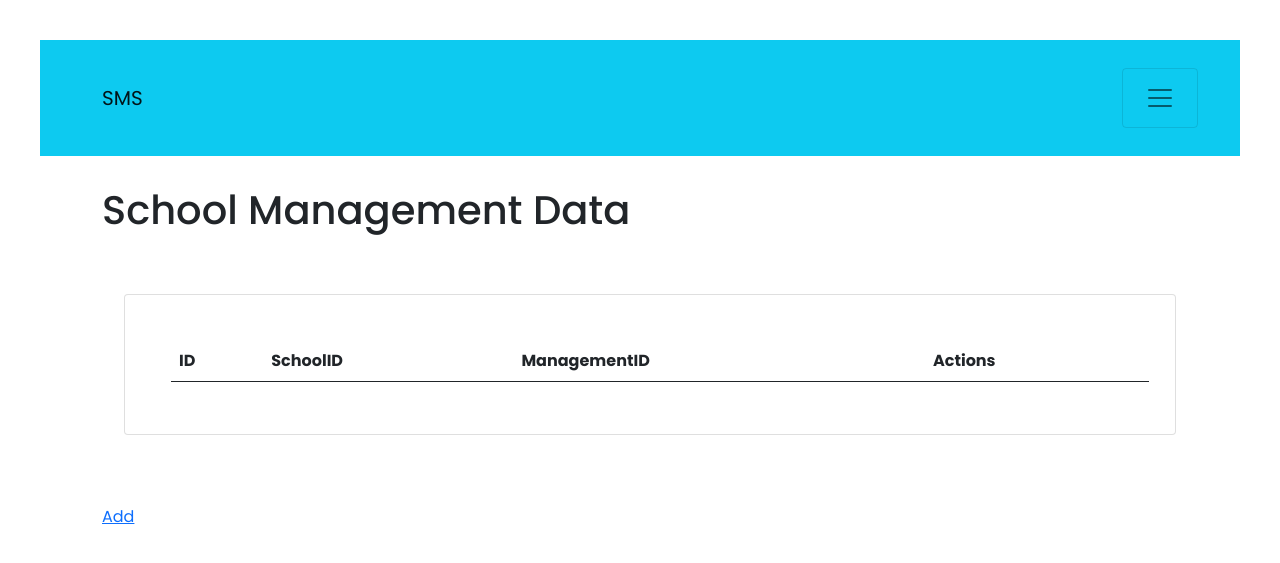
After one commit to santoshshresthasaiju/School-Management-System, a Django app: page /School/sms_list in a window 1280 px wide. The commit adds this page. Shown: the top 563 px of the page. Run offline with Django 5.2, Linux system fonts and the light colour scheme; data that the repository does not hold is empty; some libraries are stand-ins or nearby versions.

Commit message:
sms commited

```diff
--- a/School/models.py
+++ b/School/models.py
@@ -33,5 +33,6 @@ class SchoolManagement(models.Model):
 
 #defining relationship between School and SchoolManagement
 class SchoolManagementSchools(models.Model):
+    schoolmgtschoolID = models.BigIntegerField(primary_key=True)
     school = models.ForeignKey(School, on_delete=models.CASCADE)
     schoolmanagement = models.ForeignKey(SchoolManagement, on_delete=models.CASCADE)
--- a/School/urls.py
+++ b/School/urls.py
@@ -19,8 +19,8 @@ urlpatterns = [
     # path for SchoolManagementSchool
     path('sms_list',views.sms_list, name="sms_list"),
     path('sms_create',views.sms_create, name="sms_create"),
-    path('sms_update/<int:schoolMgtID>',views.sms_update, name="sms_update"),
-    path('sms_delete/<int:schoolMgtID>',views.sms_delete, name="sms_delete"),
+    path('sms_update/<int:schoolmgtschoolID>',views.sms_update, name="sms_update"),
+    path('sms_delete/<int:schoolmgtschoolID>',views.sms_delete, name="sms_delete"),
 
 
 ]
--- a/School/views.py
+++ b/School/views.py
@@ -1,6 +1,6 @@
 from django.shortcuts import get_object_or_404, render, redirect
-from .models import School,SchoolManagement
-from .forms import SchoolForm, SchoolManagementForm
+from .models import School,SchoolManagement,SchoolManagementSchools
+from .forms import SchoolForm, SchoolManagementForm, SMSForm
 from django.contrib import messages
 from django.contrib.auth.decorators import login_required
 
@@ -96,3 +96,42 @@ def mgt_delete(schoolMgtID):
     mgt.delete()
 
     return redirect('School:mgt_list')
+
+#School and Management Curd op
+
+def sms_list(request):
+    management_schools = SchoolManagementSchools.objects.all()
+    return render(request, 'School/sms_list.html',{'management_schools':management_schools})
+
+def sms_create(request):
+
+    if request.method == 'POST':
+        form = SMSForm(request.POST)
+        if form.is_valid():
+            form.save()
+            messages.success(request, 'Management created successfully!')
+            return redirect('School:sms_list')
+    else:
+        form = SMSForm()
+    return render(request, 'School/sms_create.html', {'form': form})
+
+def sms_update(request, schoolmgtschoolID):
+
+    management_schools = SchoolManagementSchools.objects.get(pk=schoolmgtschoolID)
+    form = SMSForm(instance=management_schools)
+
+    if request.method == 'POST':
+        form = SMSForm(request.POST, request.FILES, instance=management_schools)
+        if form.is_valid():
+            form.save()
+            return redirect('School:sms_list')
+    context = {
+        'management_schools':management_schools,
+        'form':SMSForm
+    }
+    return render(request, 'School/sms_update.html', context)
+
+def sms_delete(request, schoolmgtschoolID):
+    management_schools =get_object_or_404(SchoolManagementSchools,pk=schoolmgtschoolID)
+    management_schools.delete()
+    return redirect('School:sms_list')
--- a/templates/School/mgt_list.html
+++ b/templates/School/mgt_list.html
@@ -11,7 +11,7 @@
                         <table class="table table-striped ">
                             <thead>
                                 <tr>
-                                    <th scope="col">ID</th>
+                                    <th scope="col">ManagementID</th>
                                     <th scope="col">Name</th>
                                     <th scope="col">Phone</th>
                                     <th scope="col">Address</th>
--- a/templates/School/school_list.html
+++ b/templates/School/school_list.html
@@ -11,7 +11,7 @@
                         <table class="table table-striped ">
                             <thead>
                                 <tr>
-                                    <th scope="col">ID</th>
+                                    <th scope="col">SchoolID</th>
                                     <th scope="col">Name</th>
                                     <th scope="col">Phone</th>
                                     <th scope="col">Address</th>
--- /dev/null
+++ b/templates/School/sms_list.html
@@ -0,0 +1,47 @@
+{% extends "layouts/app.html" %}
+{% block content %}
+
+<div class="container ">
+    <h1>School Management Data</h1>
+    <div class="container">
+        <div class="row">
+            <div class="col-md-12 object-fit-md-contain ">
+                <div class="card">
+                    <div class="card-body">
+                        <table class="table table-striped ">
+                            <thead>
+                                <tr>
+                                    <th scope="col">ID</th>
+                                    <th scope="col">SchoolID</th>
+                                    <th scope="col">ManagementID</th>
+                                    <th scope="col">Actions</th>
+                                </tr>
+                            </thead>
+                            <tbody>
+                                {% for sms in management_schools  %}
+                                <tr>
+                                    <td>{{sms.schoolmgtschoolID}}</td>
+                                    <td>{{sms.school_id}}</td>
+                                    <td>{{sms.schoolmanagement_id}}</td>
+                                    <td>
+                                       <a href="{% url 'School:sms_delete' sms.pk  %}" class="btn btn-danger md-sm">Delete</a>
+                                       <a href="{% url 'School:sms_update' sms.pk  %}" class="btn btn-success md-sm">Update</a>
+                                    </td>
+                                </tr>
+                                {% endfor %}
+                            </tbody>
+                        </table>
+
+                    </div>
+                </div>
+
+            </div>
+        </div>
+    </div>
+
+
+    <a href="{% url 'School:sms_create' %}">Add</a>
+
+</div>
+
+{% endblock  %}
--- a/templates/layouts/app.html
+++ b/templates/layouts/app.html
@@ -88,6 +88,11 @@
 
     {% endblock  %}
 
+    <!-- create school and management -->
+    {% block smscontent %}
+
+    {% endblock  %}
+
     <!-- Optional JavaScript; choose one of the two! -->
 
     <!-- Option 1: Bootstrap Bundle with Popper -->
--- a/templates/registration/index.html
+++ b/templates/registration/index.html
@@ -5,6 +5,7 @@
 <h2>School Management System</h2>
 <a class="nav-link" href="{% url 'School:school_create' %}">Add School Details</a>
 <a class="nav-link" href="{% url 'School:school_list' %}">School List</a>
+<a class="nav-link" href="{% url 'School:sms_create' %}">SMS Create</a>
 
 
 
```
Also changed, not shown: School/forms.py (+9 -1 lines), templates/School/school_create.html (+16 -16 lines), templates/School/sms_create.html (added, +52 -0 lines), templates/School/sms_update.html (added, +25 -0 lines), School/migrations/0004_remove_schoolmanagementschools_id_and_more.py (added).
